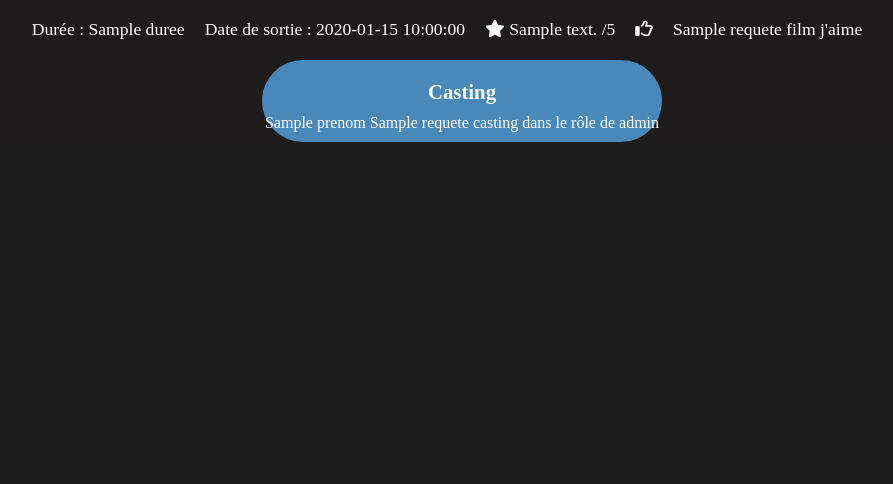
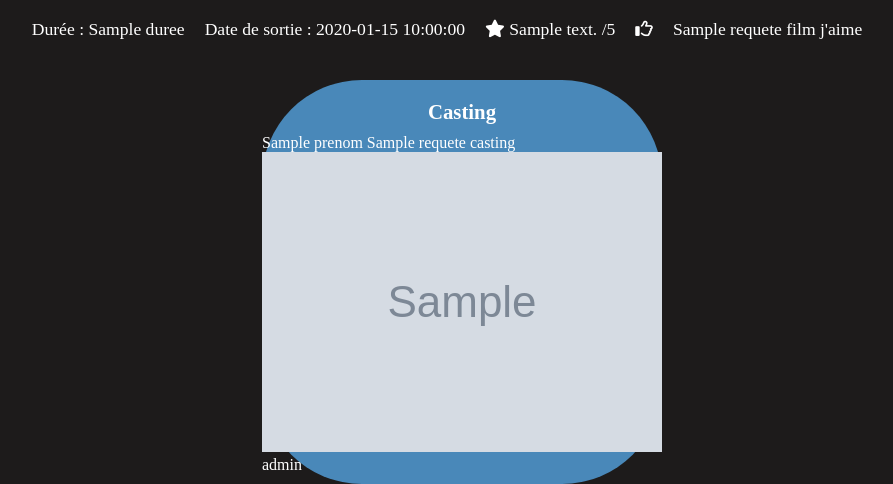
Before and after one commit to mayados/cinema_mvc, a PHP site: template view/detailFilm.php in a window 1280 px wide. Shown: the part 668-1152 px from the top of the page, without its empty margins (178-1071 px from the left). Before the commit the page ends 810 px from the top, so only its background shows below. Run offline with PHP 8.4, Linux system fonts and the light colour scheme; the template is opened without the code that fills it: most values are stand-ins (such as "Sample title", 1, 10 or a date in 2020); grey boxes marked "Sample" are stand-in pictures.

Commit message:
add div affiche / bar / casting-members / casting-member / member-photo

```diff
--- a/view/detailFilm.php
+++ b/view/detailFilm.php
@@ -23,7 +23,10 @@ foreach($requeteFilm->fetchAll() as $film) {
                 <h4>Synopsis :</h4>
                 <p><?= $synopsis ?></p>
             </div>
-        <img src="<?= $affiche ?>" alt="affiche du film">
+            <div id="affiche">
+                 <img src="<?= $affiche ?>" alt="affiche du film">
+            </div>
+
     </div>
 
     <div id="container-bottom">
@@ -33,7 +36,8 @@ foreach($requeteFilm->fetchAll() as $film) {
                 <p><i class="fa-solid fa-star"></i> <?= $note ?> /5</p>
                 <a href="index.php?action=liker&id=<?= $filmId?>"><i class="fa-regular fa-thumbs-up"></i></a>
                 <p><?= $nombreLike ?> j'aime</p>
-            </div>
+        </div>
+        <div id="bar"></div>
         <div id="container-casting">
             <?php
                 if( $requeteCasting->rowCount() > 0){
@@ -41,14 +45,19 @@ foreach($requeteFilm->fetchAll() as $film) {
             ?>
 
             <h4>Casting</h4>
-
-            <ul>
+            <div class="casting-members">
                 <?php
                     foreach($requeteCasting->fetchAll() as $casting) { ?>
-                            <li><?=$casting["prenom"]." ".$casting["nom"] ?> dans le rôle de <?=$casting["nom_role"] ?></li>
-                             <td></td>
+                        <div class="casting-member">
+                            <p><?=$casting["prenom"]." ".$casting["nom"] ?></p>
+                            <div class="member-photo">
+                                <img src="<?= $casting["photo"] ?>" alt="">
+                            </div>
+                            <p><?=$casting["nom_role"] ?></p>
+                        </div>
                 <?php } ?>
-            </ul>
+            </div>
+
         </div>
     </div>
     <?php
```
